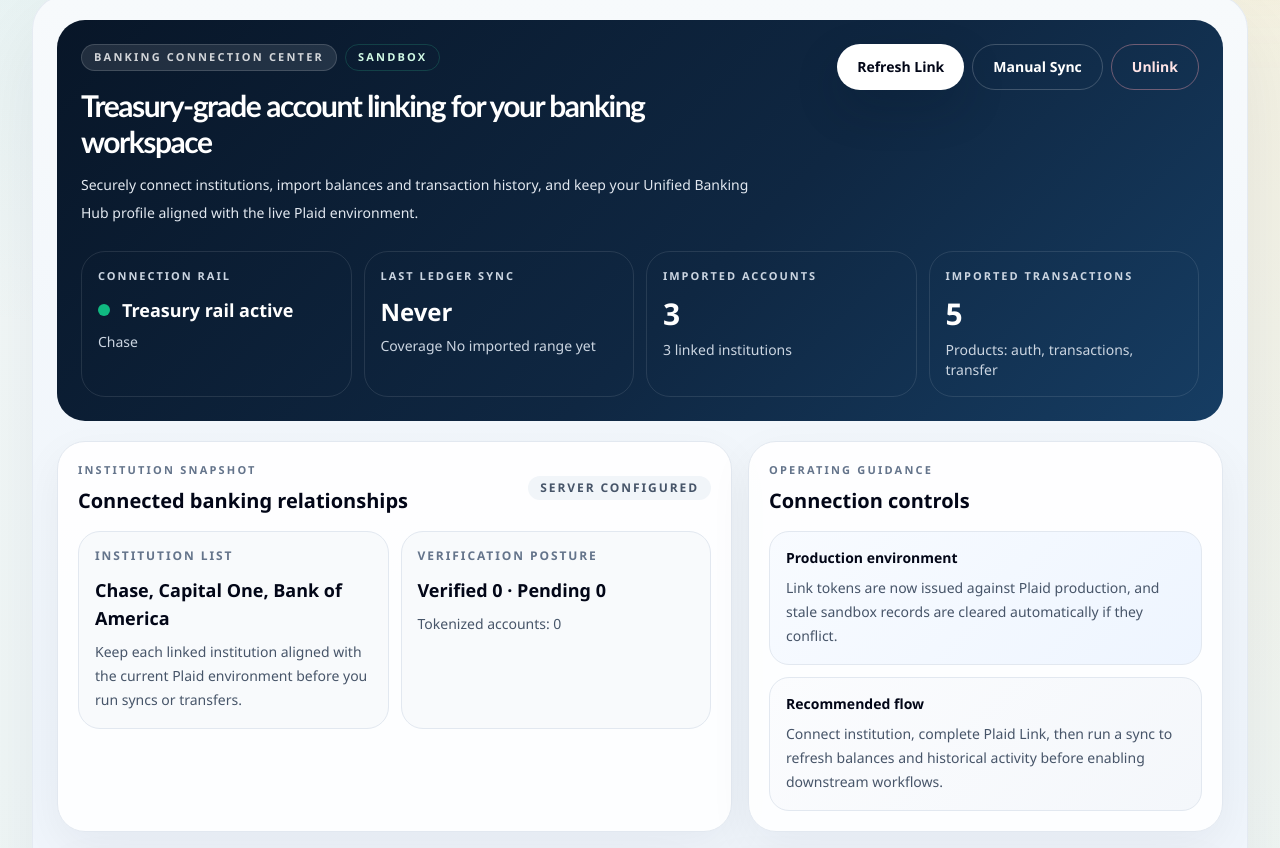
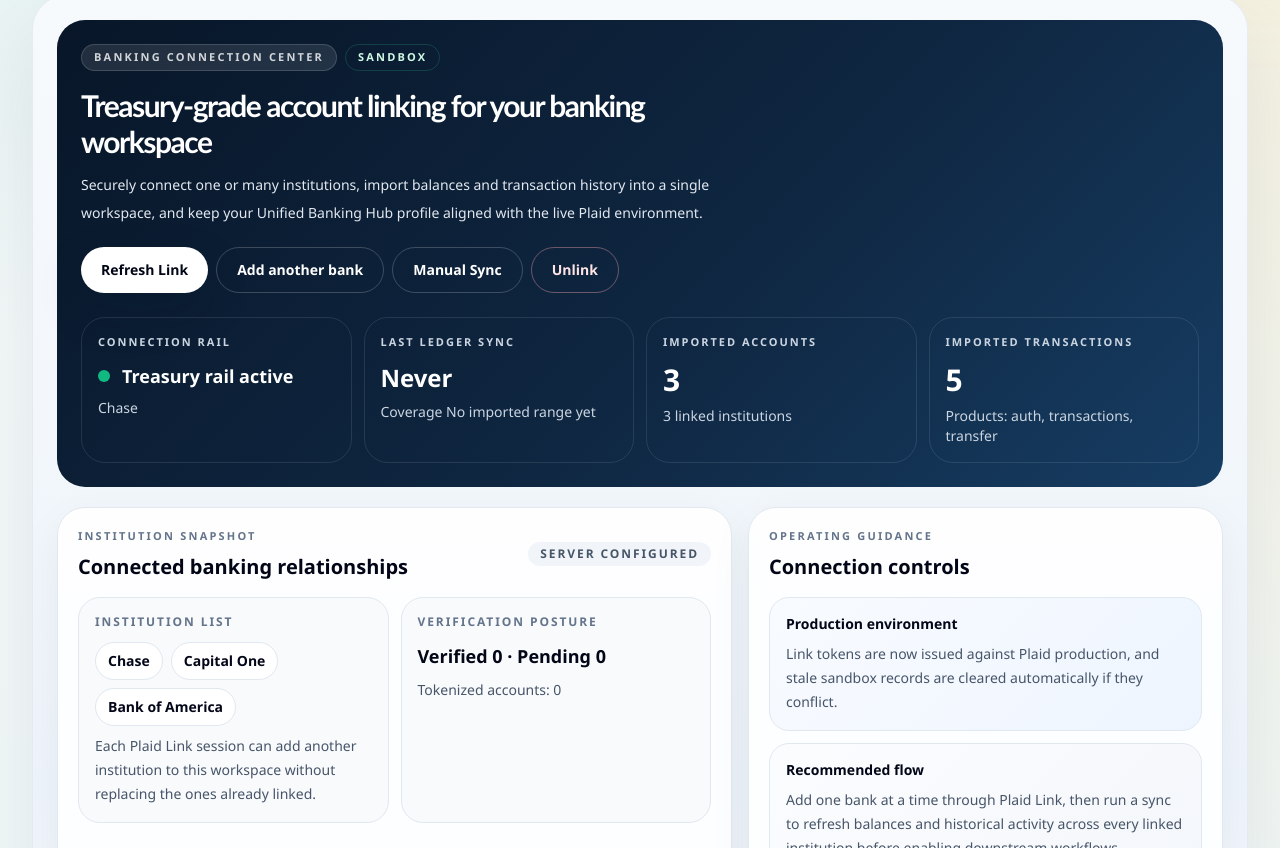
Before and after one commit to Gavynwitcher/Ai-Money-Studio-improved-, a Next.js app in the folder apps/web/: page /transactions in a window 1280 px wide. Shown: the part 752-1600 px from the top of the page. Built offline with nearby package versions, Linux system fonts and the light colour scheme; no server answers.

Commit message:
feat: support multi-bank plaid linking

```diff
--- a/apps/web/src/components/plaid-connect-card.tsx
+++ b/apps/web/src/components/plaid-connect-card.tsx
@@ -272,7 +272,8 @@
   }, [loadDetails, loadStatus, onStatusChange]);
 
   const refreshAll = useCallback(async () => {
-    await Promise.all([loadStatus(), loadDetails()]);
+    const [nextStatus] = await Promise.all([loadStatus(), loadDetails()]);
+    return nextStatus;
   }, [loadDetails, loadStatus]);
 
   const launchPlaid = useCallback(async () => {
@@ -314,16 +315,18 @@
             }
 
             const result = exchangePayload as PlaidExchangePayload;
+            const nextStatus = await refreshAll();
+            const connectedInstitutionCount = nextStatus.connectedItems ?? 0;
+            const institutionLabel = `${connectedInstitutionCount} institution${connectedInstitutionCount === 1 ? "" : "s"}`;
             if (result.transactionsReady === false || (result.pendingItems ?? 0) > 0) {
               setFeedback(
-                `Connected successfully. Imported ${result.importedAccounts} accounts. Transactions are still preparing at your institution; retry sync in about a minute.`
+                `Connected successfully. Imported ${result.importedAccounts} accounts across ${institutionLabel}. Transactions are still preparing at the newest institution; retry sync in about a minute.`
               );
             } else {
               setFeedback(
-                `Connected successfully. Imported ${result.importedAccounts} accounts and ${result.importedTransactions} transactions.`
+                `Connected successfully. Imported ${result.importedAccounts} accounts and ${result.importedTransactions} transactions across ${institutionLabel}.`
               );
             }
-            await refreshAll();
             onLinked?.();
           } catch (err) {
             setError(toMessage(err, "Failed to finish bank connection"));
@@ -468,6 +471,10 @@
   const totalBalance = accounts.reduce((sum, account) => sum + account.currentBalance, 0);
   const availableBalance = accounts.reduce((sum, account) => sum + account.availableBalance, 0);
   const primaryInstitution = institutions[0]?.institutionName ?? status?.institutions?.[0] ?? "No institution linked yet";
+  const connectedInstitutionCount = status?.connectedItems ?? 0;
+  const canManageConnections =
+    !loadingStatus && !launching && !syncing && !unlinking && Boolean(status?.configured);
+  const addInstitutionLabel = connectedInstitutionCount === 0 ? "Connect first bank" : "Add another bank";
 
   useEffect(() => {
     onControlsReady?.({
@@ -504,8 +511,8 @@
               Treasury-grade account linking for your banking workspace
             </h2>
             <p className="mt-3 max-w-2xl text-sm leading-7 text-slate-200">
-              Securely connect institutions, import balances and transaction history, and keep your Unified Banking Hub
-              profile aligned with the live Plaid environment.
+              Securely connect one or many institutions, import balances and transaction history into a single workspace,
+              and keep your Unified Banking Hub profile aligned with the live Plaid environment.
             </p>
           </div>
           <div className="flex flex-wrap gap-2">
@@ -519,14 +526,17 @@
             </button>
             <button
               type="button"
+              onClick={() => launchPlaid()}
+              disabled={!canManageConnections}
+              className="rounded-full border border-white/20 bg-white/8 px-5 py-3 text-sm font-semibold text-white disabled:cursor-not-allowed disabled:text-white/40"
+            >
+              {launching ? "Opening Plaid..." : addInstitutionLabel}
+            </button>
+            <button
+              type="button"
               onClick={syncPlaidData}
               disabled={
-                loadingStatus ||
-                launching ||
-                syncing ||
-                unlinking ||
-                !status?.configured ||
-                (status?.connectedItems ?? 0) === 0
+                !canManageConnections || connectedInstitutionCount === 0
               }
               className="rounded-full border border-white/20 bg-white/8 px-5 py-3 text-sm font-semibold text-white disabled:cursor-not-allowed disabled:text-white/40"
             >
@@ -536,12 +546,7 @@
               type="button"
               onClick={unlinkPlaidData}
               disabled={
-                loadingStatus ||
-                launching ||
-                syncing ||
-                unlinking ||
-                !status?.configured ||
-                (status?.connectedItems ?? 0) === 0
+                !canManageConnections || connectedInstitutionCount === 0
               }
               className="rounded-full border border-rose-300/40 bg-transparent px-5 py-3 text-sm font-semibold text-rose-100 disabled:cursor-not-allowed disabled:text-rose-200/40"
             >
@@ -598,11 +603,22 @@
           <div className="mt-4 grid gap-3 md:grid-cols-2">
             <div className="rounded-[22px] border border-slate-200 bg-slate-50 p-4">
               <p className="text-xs font-semibold uppercase tracking-[0.16em] text-slate-500">Institution list</p>
-              <p className="mt-3 text-lg font-semibold text-slate-950">
-                {institutions.length ? institutions.map((entry) => entry.institutionName).join(", ") : "Reconnect to add institutions"}
-              </p>
+              {institutions.length ? (
+                <div className="mt-3 flex flex-wrap gap-2">
+                  {institutions.map((entry) => (
+                    <span
+                      key={entry.institutionId}
+                      className="rounded-full border border-slate-200 bg-white px-3 py-2 text-sm font-semibold text-slate-950"
+                    >
+                      {entry.institutionName}
+                    </span>
+                  ))}
+                </div>
+              ) : (
+                <p className="mt-3 text-lg font-semibold text-slate-950">Use Plaid Link to connect your first institution</p>
+              )}
               <p className="mt-2 text-sm leading-6 text-slate-600">
-                Keep each linked institution aligned with the current Plaid environment before you run syncs or transfers.
+                Each Plaid Link session can add another institution to this workspace without replacing the ones already linked.
               </p>
             </div>
             <div className="rounded-[22px] border border-slate-200 bg-slate-50 p-4">
@@ -631,7 +647,7 @@
             <div className="rounded-[20px] border border-slate-200 bg-[linear-gradient(135deg,#fbfcfe_0%,#f4f7fb_100%)] p-4">
               <p className="text-sm font-semibold text-slate-950">Recommended flow</p>
               <p className="mt-2 text-sm leading-6 text-slate-600">
-                Connect institution, complete Plaid Link, then run a sync to refresh balances and historical activity before enabling downstream workflows.
+                Add one bank at a time through Plaid Link, then run a sync to refresh balances and historical activity across every linked institution before enabling downstream workflows.
               </p>
             </div>
           </div>
```
